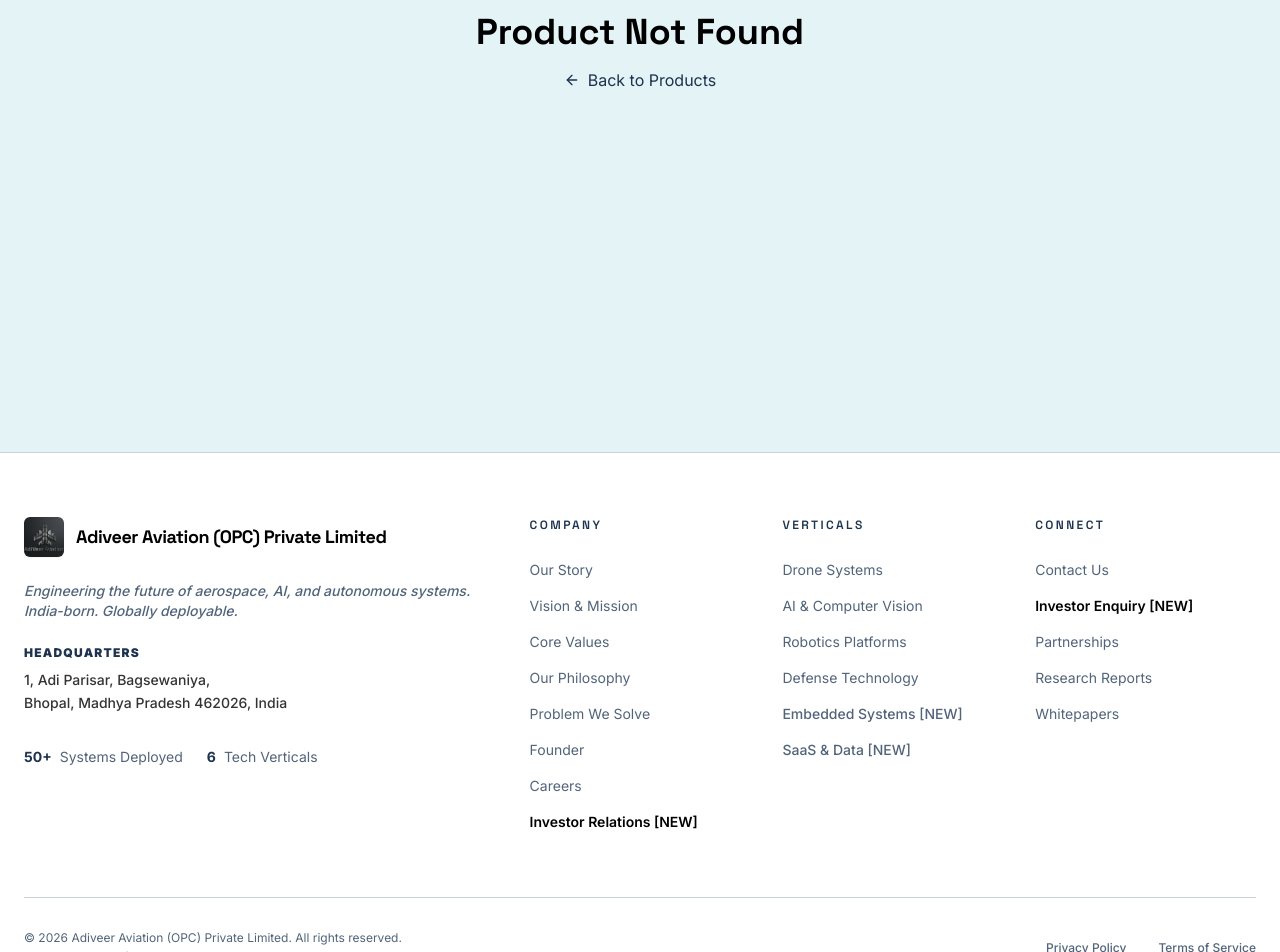
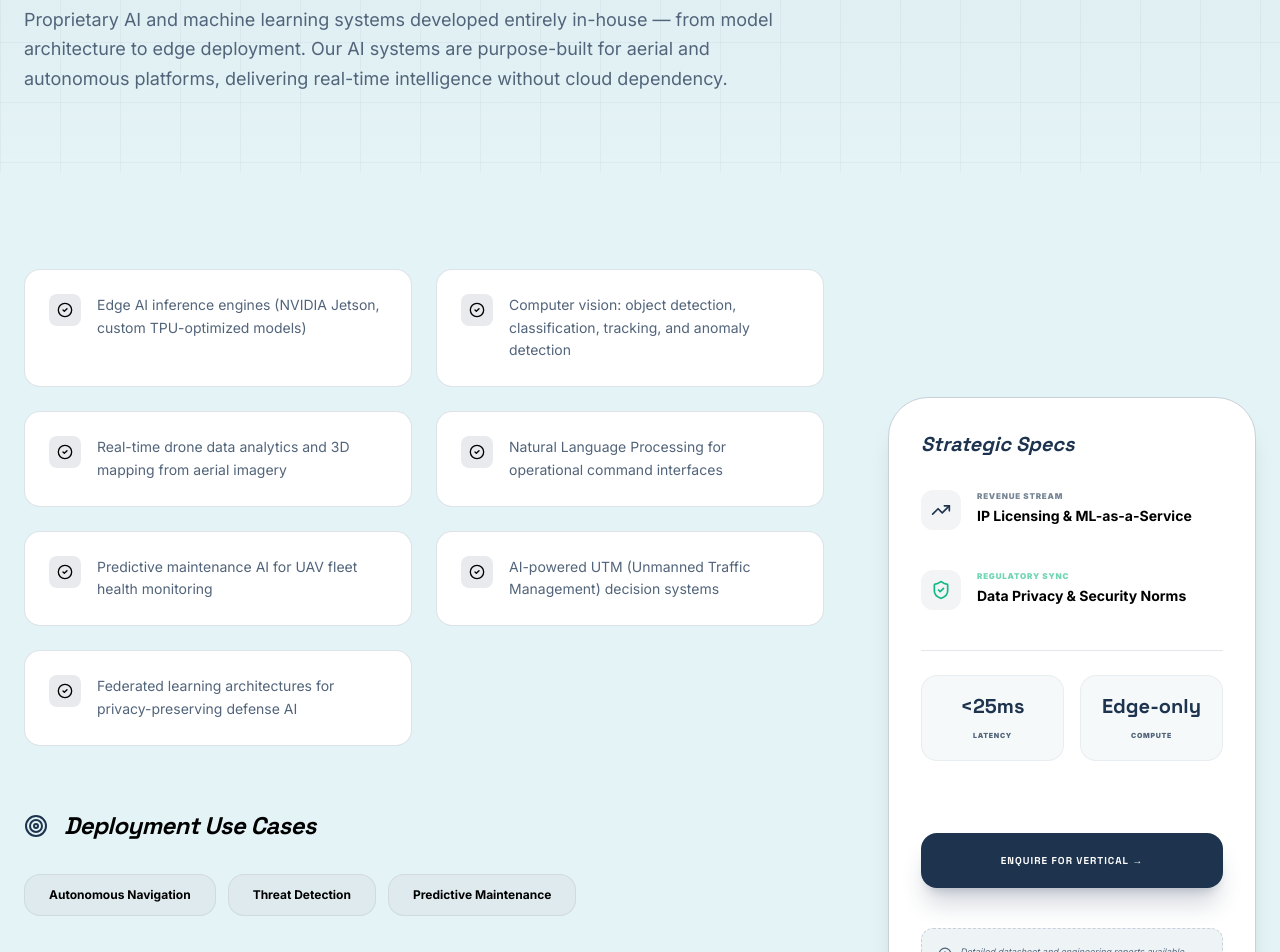
Before and after one commit to mauryatechnology/adiveer-aviation, a Next.js app: page /products/ai in a window 1280 px wide. Shown: the part 348-1300 px from the top of the page. Built offline with nearby package versions, Linux system fonts and the light colour scheme.

Commit message:
update product page

```diff
--- a/src/app/products/[slug]/page.tsx
+++ b/src/app/products/[slug]/page.tsx
@@ -1,124 +1,166 @@
 "use client";
 
-import { useParams } from "next/navigation";
+import { useParams, notFound } from "next/navigation";
+import { motion } from "framer-motion";
+import Link from "next/link";
+import { ArrowLeft, CheckCircle2, ShieldCheck, Zap, TrendingUp, Award, Target, Info } from "lucide-react";
 import { services } from "@/data/services";
 import PageHero from "@/components/common/PageHero";
-import { motion } from "framer-motion";
-import { ArrowLeft, CheckCircle2, LayoutGrid, Zap, Target, Activity } from "lucide-react";
-import Link from "next/link";
-import SectionHeading from "@/components/common/SectionHeading";
+import StaggerContainer, { staggerItem } from "@/components/animations/StaggerContainer";
 
 export default function ProductDetailPage() {
-  const { slug } = useParams();
-  const service = services.find((s) => s.slug === slug);
+  const params = useParams();
 
-  if (!service) {
+  if (!params || !params.slug) {
     return (
       <div className="min-h-screen flex items-center justify-center bg-background">
-        <div className="text-center">
-          <h1 className="text-4xl font-heading font-black text-foreground mb-4">Product Not Found</h1>
-          <Link href="/products" className="text-primary hover:underline flex items-center gap-2 justify-center">
-            <ArrowLeft className="w-4 h-4" /> Back to Products
-          </Link>
-        </div>
+        <div className="w-10 h-10 border-4 border-primary border-t-transparent rounded-full animate-spin" />
       </div>
     );
   }
 
+  const id = decodeURIComponent(params.slug as string);
+  const product = services.find((s) => s.id === id || s.slug === id);
+
+  if (!product) {
+    notFound();
+  }
+
   return (
-    <>
+    <main className="min-h-screen pb-24">
+      <div className="pt-10">
+        <div className="container mx-auto px-6">
+          <Link
+            href="/products"
+            className="inline-flex items-center gap-2 text-[10px] font-black uppercase tracking-widest text-primary hover:gap-3 transition-all mb-8"
+          >
+            <ArrowLeft className="w-4 h-4" /> Back to All Solutions
+          </Link>
+        </div>
         <PageHero
-        tag="Engineering Vertical"
-        title={service.title}
-        description={service.desc}
+          tag={`Vertical Specs: V-${id.toUpperCase()}`}
+          title={product.title}
+          description={product.fullDesc || product.desc}
         />
-
-      <section className="py-24 relative overflow-hidden bg-background">
-        <div className="container mx-auto px-6 relative z-10 w-full">
-          <div className="grid grid-cols-1 lg:grid-cols-2 gap-16 items-start">
-            <motion.div
-              initial={{ opacity: 0, x: -20 }}
-              whileInView={{ opacity: 1, x: 0 }}
-              viewport={{ once: true }}
-              className="space-y-8"
-            >
-              <div>
-                <SectionHeading tag="Strategic Focus" title="Visionary Engineering" align="left" />
-                <p className="text-muted-foreground text-lg leading-relaxed font-light mt-6 italic">
-                  {service.fullDesc}
-                </p>
       </div>
 
-              <div className="grid grid-cols-1 md:grid-cols-3 gap-6">
-                {service.results?.map((r) => (
-                  <div key={r.label} className="bg-card rounded-2xl p-6 border border-border/50 text-center hover:border-primary/20 transition-all">
-                    <p className="text-[10px] font-black uppercase tracking-widest text-primary mb-1">{r.label}</p>
-                    <p className="text-xl font-heading font-black text-foreground">{r.value}</p>
+      <section className="py-24 bg-background relative overflow-hidden">
+        <div className="container mx-auto px-6">
+          <div className="grid lg:grid-cols-3 gap-16">
+            {/* Left Column: Core Specs & Features */}
+            <div className="lg:col-span-2 space-y-16">
+              <StaggerContainer className="grid md:grid-cols-2 gap-6">
+                {product.features.map((feature, idx) => (
+                  <motion.div
+                    key={idx}
+                    variants={staggerItem}
+                    className="p-6 bg-card rounded-2xl border border-border/60 flex items-start gap-4 hover:border-primary/30 transition-all group"
+                  >
+                    <div className="w-8 h-8 rounded-lg bg-primary/10 flex items-center justify-center flex-shrink-0 group-hover:bg-primary group-hover:text-primary-foreground transition-colors">
+                      <CheckCircle2 className="w-4 h-4" />
                     </div>
+                    <span className="text-sm leading-relaxed text-muted-foreground group-hover:text-foreground transition-colors">{feature}</span>
+                  </motion.div>
+                ))}
+              </StaggerContainer>
+
+              <div className="space-y-8">
+                <div className="flex items-center gap-4">
+                  <Target className="w-6 h-6 text-primary" />
+                  <h2 className="text-2xl font-heading font-black italic text-foreground tracking-tight">Deployment Use Cases</h2>
+                </div>
+                <div className="flex flex-wrap gap-3">
+                  {product.useCases?.map((uc) => (
+                    <span key={uc} className="px-6 py-3 bg-muted rounded-2xl border border-border/60 text-xs font-bold text-foreground">
+                      {uc}
+                    </span>
                   ))}
                 </div>
-            </motion.div>
+              </div>
 
-            <motion.div
-              initial={{ opacity: 0, x: 20 }}
-              whileInView={{ opacity: 1, x: 0 }}
-              viewport={{ once: true }}
-              className="space-y-8"
-            >
-              <div className="bg-card rounded-3xl p-8 border border-border/50 shadow-sm">
-                <h3 className="font-heading font-bold text-xl text-foreground mb-8 flex items-center gap-3">
-                  <Activity className="w-6 h-6 text-primary" /> Core Capabilities
-                </h3>
-                <div className="space-y-6">
-                  {service.capabilities.map((c) => (
-                    <div key={c.title} className="group border-l-2 border-primary/20 pl-4 py-1 hover:border-primary transition-all">
-                      <h4 className="text-primary text-xs font-black uppercase tracking-widest mb-2 group-hover:text-foreground transition-colors">{c.title}</h4>
-                      <p className="text-muted-foreground text-sm leading-relaxed">{c.desc}</p>
+              {/* Core Capabilities */}
+              <div className="space-y-8 pt-8">
+                <div className="flex items-center gap-4">
+                  <Zap className="w-6 h-6 text-primary" />
+                  <h2 className="text-2xl font-heading font-black italic text-foreground tracking-tight">Core Capabilities</h2>
+                </div>
+                <div className="grid md:grid-cols-2 gap-6">
+                  {product.capabilities?.map((cap, i) => (
+                    <div key={i} className="group border-l-2 border-primary/20 pl-4 py-1 hover:border-primary transition-all">
+                      <h4 className="text-primary text-[10px] font-black uppercase tracking-widest mb-2 group-hover:text-foreground transition-colors">{cap.title}</h4>
+                      <p className="text-muted-foreground text-sm leading-relaxed">{cap.desc}</p>
                     </div>
                   ))}
                 </div>
               </div>
+            </div>
 
-              <div className="bg-primary/5 rounded-3xl p-8 border border-primary/10">
-                <h3 className="font-heading font-bold text-xl text-foreground mb-6 flex items-center gap-3">
-                  <Target className="w-6 h-6 text-primary" /> Strategic Use-Cases
-                </h3>
-                <ul className="grid grid-cols-1 gap-4">
-                   {service.useCases.map((u) => (
-                     <li key={u} className="flex items-center gap-3 text-muted-foreground group">
-                       <CheckCircle2 className="w-4 h-4 text-primary group-hover:scale-110 transition-transform" /> {u}
-                     </li>
+
+            {/* Right Column: Strategic Alignment & Details */}
+            <div className="space-y-8">
+              <div className="p-8 bg-card rounded-[2.5rem] border border-border shadow-xl sticky top-32">
+                <h3 className="text-xl font-heading font-black mb-8 italic text-primary">Strategic Specs</h3>
+
+                <div className="space-y-10">
+                  <div className="flex gap-4">
+                    <div className="w-10 h-10 rounded-xl bg-primary/5 flex items-center justify-center flex-shrink-0">
+                      <TrendingUp className="w-5 h-5 text-primary" />
+                    </div>
+                    <div>
+                      <span className="block text-[8px] font-black uppercase tracking-widest text-primary/60 mb-1">Revenue Stream</span>
+                      <p className="text-sm font-bold text-foreground leading-snug">{product.revenueModel}</p>
+                    </div>
+                  </div>
+
+                  <div className="flex gap-4">
+                    <div className="w-10 h-10 rounded-xl bg-primary/5 flex items-center justify-center flex-shrink-0">
+                      <ShieldCheck className="w-5 h-5 text-emerald-500" />
+                    </div>
+                    <div>
+                      <span className="block text-[8px] font-black uppercase tracking-widest text-emerald-500/60 mb-1">Regulatory Sync</span>
+                      <p className="text-sm font-bold text-foreground leading-snug">{product.compliance}</p>
+                    </div>
+                  </div>
+
+                  <div className="grid grid-cols-2 gap-4 pt-6 mt-6 border-t border-border/50">
+                    {product.results?.map((res, i) => (
+                      <div key={i} className="text-center p-4 bg-muted/30 rounded-2xl border border-border/30">
+                        <span className="block text-xl font-heading font-black text-primary">{res.value}</span>
+                        <span className="text-[7px] uppercase tracking-widest text-muted-foreground font-black">{res.label}</span>
+                      </div>
                     ))}
-                </ul>
                   </div>
-            </motion.div>
+
+                  <div className="pt-8">
+                    <Link
+                      href="/contact"
+                      className="w-full flex items-center justify-center py-5 bg-primary text-primary-foreground font-heading font-black uppercase tracking-widest text-[10px] rounded-2xl hover:bg-primary/90 transition-all shadow-xl shadow-primary/20"
+                    >
+                      Enquire for Vertical &rarr;
+                    </Link>
+                  </div>
+
+                  <div className="p-4 bg-muted/50 rounded-xl border border-dashed border-border flex items-start gap-2">
+                    <Info className="w-3.5 h-3.5 text-muted-foreground flex-shrink-0 mt-0.5" />
+                    <p className="text-[9px] text-muted-foreground italic leading-relaxed">
+                      Detailed datasheet and engineering reports available upon signing NDA and proof-of-intent.
+                    </p>
+                  </div>
+                </div>
+              </div>
+            </div>
           </div>
         </div>
       </section>
 
-      {/* CTA Section */}
-      <section className="py-32 bg-card relative overflow-hidden border-t border-border/50">
-         <div className="container mx-auto px-6 text-center relative z-10 w-full overflow-hidden">
-           <div className="max-w-4xl mx-auto">
-             <LayoutGrid className="w-20 h-20 text-primary/10 mx-auto mb-10" />
-             <h2 className="text-4xl md:text-6xl font-heading font-black text-foreground mb-12 tracking-tighter leading-tight">Ready to integrate our {service.title}?</h2>
-             <div className="flex flex-col sm:flex-row gap-6 justify-center items-center">
-               <Link
-                 href="/contact"
-                 className="px-12 py-5 bg-primary text-primary-foreground font-heading font-black uppercase tracking-widest rounded-2xl hover:bg-primary/90 hover:scale-105 transition-all shadow-2xl shadow-primary/30"
-               >
-                 Consult Our Engineers
-               </Link>
-               <Link
-                 href="/products"
-                 className="px-12 py-5 bg-background border border-border text-foreground font-heading font-black uppercase tracking-widest rounded-2xl hover:bg-card transition-all"
-               >
-                 View All Verticals
-               </Link>
-             </div>
+      {/* Trust Quote */}
+      <section className="py-24 border-t border-border/10">
+        <div className="container mx-auto px-6 text-center">
+           <div className="max-w-2xl mx-auto italic text-muted-foreground font-light text-lg">
+             &quot;Adiveer Aviation&quot;s engineering philosophy for the {product.title} vertical focuses on high-fidelity, autonomous reliability in extreme operational conditions — from high-altitude borders to mission-critical infrastructure.&quot;
            </div>
         </div>
       </section>
-    </>
+    </main>
   );
 }
--- a/src/app/technology/[slug]/page.tsx
+++ b/src/app/technology/[slug]/page.tsx
@@ -9,7 +9,17 @@
 import SectionHeading from "@/components/common/SectionHeading";
 
 export default function TechnologyPage() {
-  const { slug } = useParams();
+  const params = useParams();
+
+  if (!params || !params.slug) {
+    return (
+      <div className="min-h-screen flex items-center justify-center bg-background">
+        <div className="w-10 h-10 border-4 border-primary border-t-transparent rounded-full animate-spin" />
+      </div>
+    );
+  }
+
+  const slug = params.slug as string;
   const tech = techStacks.find((t) => t.slug === slug);
 
   if (!tech) {
--- a/src/app/work/[slug]/page.tsx
+++ b/src/app/work/[slug]/page.tsx
@@ -9,8 +9,18 @@
 import SectionHeading from "@/components/common/SectionHeading";
 
 export default function ProjectPage() {
-  const { slug } = useParams();
+  const params = useParams();
   const router = useRouter();
+
+  if (!params || !params.slug) {
+    return (
+      <div className="min-h-screen flex items-center justify-center bg-background">
+        <div className="w-10 h-10 border-4 border-primary border-t-transparent rounded-full animate-spin" />
+      </div>
+    );
+  }
+
+  const slug = params.slug as string;
   const project = projects.find((p) => p.slug === slug);
 
   if (!project) {
--- a/tsconfig.json
+++ b/tsconfig.json
@@ -4,6 +4,7 @@
     "noImplicitAny": false,
     "noUnusedLocals": false,
     "noUnusedParameters": false,
+    "baseUrl": ".",
     "paths": {
       "@/*": [
         "./src/*"
```
Also changed, not shown: src/app/products/page.tsx (+30 -40 lines). Lines whose indentation alone changed are shown as unchanged.
